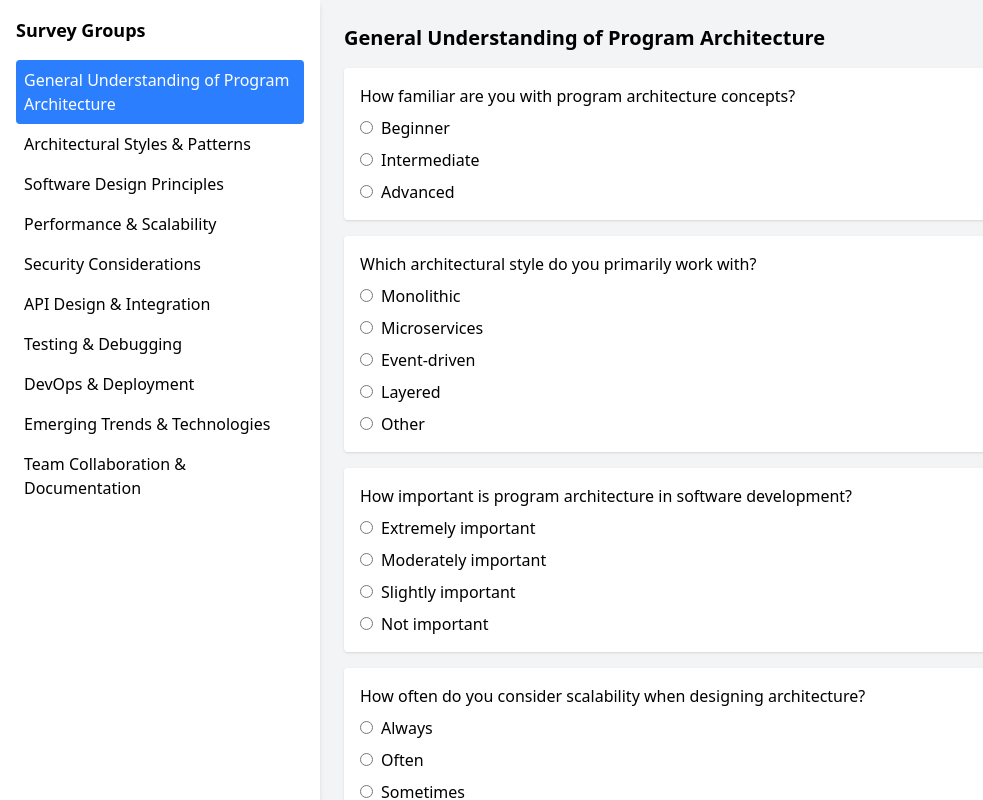
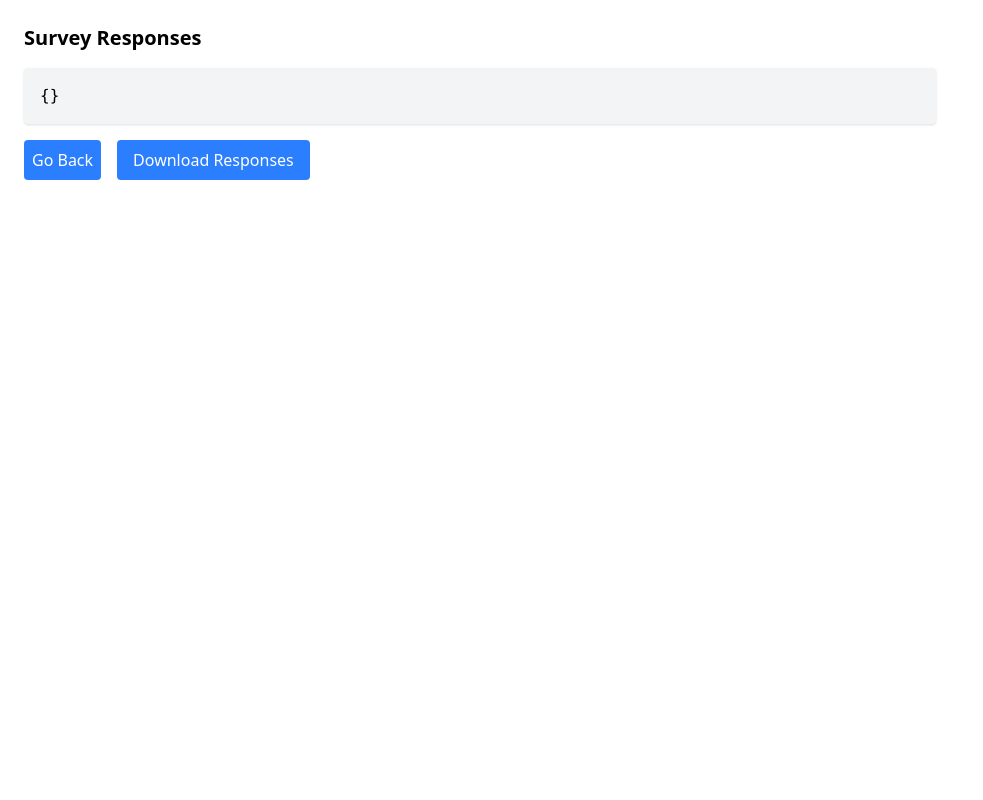
Before and after one commit to dyanesh-100/arch-survey, a React (Vite) app: page /responses in a window 1280 px wide. Shown: the whole page, without its empty margins (0-983 px from the left). Built offline with nearby package versions, Linux system fonts and the light colour scheme.

Commit message:
Displayed responses in response page

```diff
--- a/package.json
+++ b/package.json
@@ -13,6 +13,7 @@
     "@tailwindcss/vite": "^4.0.6",
     "react": "^19.0.0",
     "react-dom": "^19.0.0",
+    "react-router-dom": "^7.1.5",
     "tailwindcss": "^4.0.6"
   },
   "devDependencies": {
@@ -24,6 +25,7 @@
     "eslint-plugin-react": "^7.37.4",
     "eslint-plugin-react-hooks": "^5.0.0",
     "eslint-plugin-react-refresh": "^0.4.18",
+    "gh-pages": "^6.3.0",
     "globals": "^15.14.0",
     "vite": "^6.1.0"
   }
--- a/src/App.jsx
+++ b/src/App.jsx
@@ -1,10 +1,17 @@
 import React from 'react'
-import Survey from './Pages/SurveyPage'
+import { BrowserRouter, Route, Router, Routes } from 'react-router-dom'
+import SurveyPage from './Pages/SurveyPage'
+import SurveyResponsePage from './Pages/SurveyResponsePage'
 
 const App = () => {
   return (
     <React.Fragment>
-      <Survey/>
+      <BrowserRouter>
+        <Routes>
+          <Route path="/" element={<SurveyPage />} />
+          <Route path="/responses" element={<SurveyResponsePage/>} />
+        </Routes>
+      </BrowserRouter>
     </React.Fragment>
   )
 }
--- a/src/Components/SurveyQuestionsComponent.jsx
+++ b/src/Components/SurveyQuestionsComponent.jsx
@@ -1,7 +1,25 @@
 import React, { useState } from 'react'
+import { useNavigate } from 'react-router-dom';
 
 const SurveyQuestionsComponent = ({group,questions}) => {
+  const [responses, setResponses] = useState({});
+  const [submitted, setSubmitted] = useState(false);
+  const navigate = useNavigate();
+  const handleChange = (question, value) => {
+    setResponses((prev) => ({
+      ...prev,
+      [question]: value,
+    }));
+  };
 
+  const handleSubmit = () => {
+    localStorage.setItem("surveyResponses", JSON.stringify(responses));
+    setSubmitted(true)
+    alert("Responses saved! You can view them on the response page.");
+  };
+  const handleViewResponse = () => {
+    navigate("/responses");
+  }
   return (
     <div className="w-3/4 p-6 pb-8 overflow-auto">
       <h2 className="text-xl font-bold mb-4">{group}</h2>
@@ -15,7 +33,10 @@ const SurveyQuestionsComponent = ({group,questions}) => {
                   <input
                     className="mr-2"
                     type="radio"
-                    name={`q${index}`}
+                    name={`${group}-q${index}`}
+                    checked={responses[item.question] === option}
+                    value={option}
+                    onChange={() => handleChange(item.question, option)}
                    />
                   {option}
                 </label>
@@ -23,9 +44,14 @@ const SurveyQuestionsComponent = ({group,questions}) => {
             </div>
           </div>
         ))}
-        <button className="bg-blue-500 text-white p-2 rounded" >
+        <button className="bg-blue-500 text-white p-2 rounded" onClick={handleSubmit}>
             Submit
         </button>
+        {submitted && (
+          <button className="bg-green-500 text-white p-2 rounded ml-4" onClick={handleViewResponse}>
+            View Response
+          </button>
+        )}
       </div>
     </div>
   )
--- a/src/Pages/SurveyPage.jsx
+++ b/src/Pages/SurveyPage.jsx
@@ -1,6 +1,7 @@
 import React, { useState } from 'react'
 import SideBarComponent from '../Components/SideBarComponent';
 import SurveyQuestionsComponent from '../Components/SurveyQuestionsComponent';
+
 
 const surveyData = {
     "General Understanding of Program Architecture": [
--- /dev/null
+++ b/src/Pages/SurveyResponsePage.jsx
@@ -0,0 +1,44 @@
+import React, { useEffect, useState } from "react";
+import { useNavigate } from "react-router-dom";
+
+const SurveyResponsePage = () => {
+  const [responses, setResponses] = useState({});
+  const navigate = useNavigate();
+
+  useEffect(() => {
+    const storedResponses = localStorage.getItem("surveyResponses");
+    if (storedResponses) {
+      setResponses(JSON.parse(storedResponses));
+    }
+  }, []);
+  const handleDownload = () => {
+    const responseText = JSON.stringify(responses, null, 2);
+    const blob = new Blob([responseText], { type: "text/plain" });
+    const link = document.createElement("a");
+    link.href = URL.createObjectURL(blob);
+    link.download = "survey_responses.txt";
+    document.body.appendChild(link);
+    link.click();
+    document.body.removeChild(link);
+  };
+
+  return (
+    <div className="w-3/4 p-6">
+      <h2 className="text-xl font-bold mb-4">Survey Responses</h2>
+      <pre className="bg-gray-100 p-4 rounded shadow">
+        {JSON.stringify(responses, null, 2)}
+      </pre>
+      <button className="bg-blue-500 text-white p-2 rounded mt-4" onClick={() => navigate("/")}>
+        Go Back
+      </button>
+      <button
+        onClick={handleDownload}
+        className="mt-4 ml-4 bg-blue-500 text-white px-4 py-2 rounded"
+      >
+        Download Responses
+      </button>
+    </div>
+  );
+};
+
+export default SurveyResponsePage;
```
Also changed, not shown: 1 other file (tests, documents, lock files or other folders).
